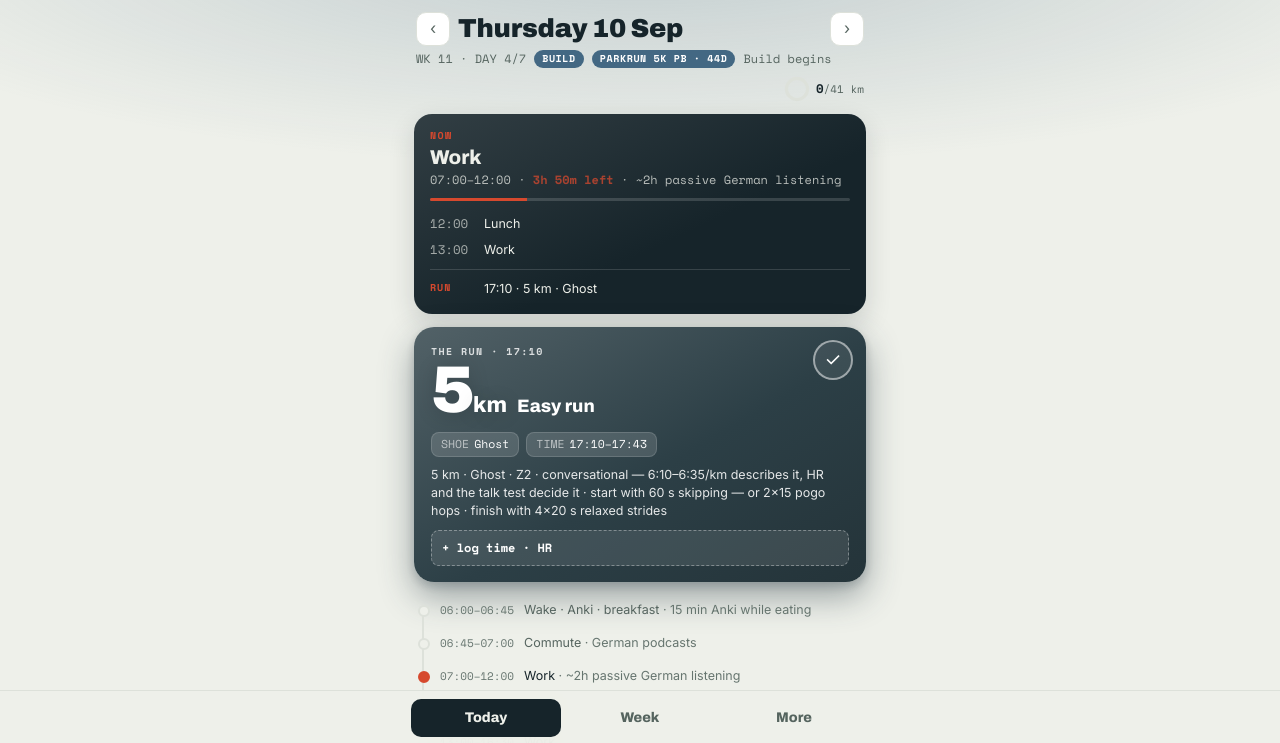
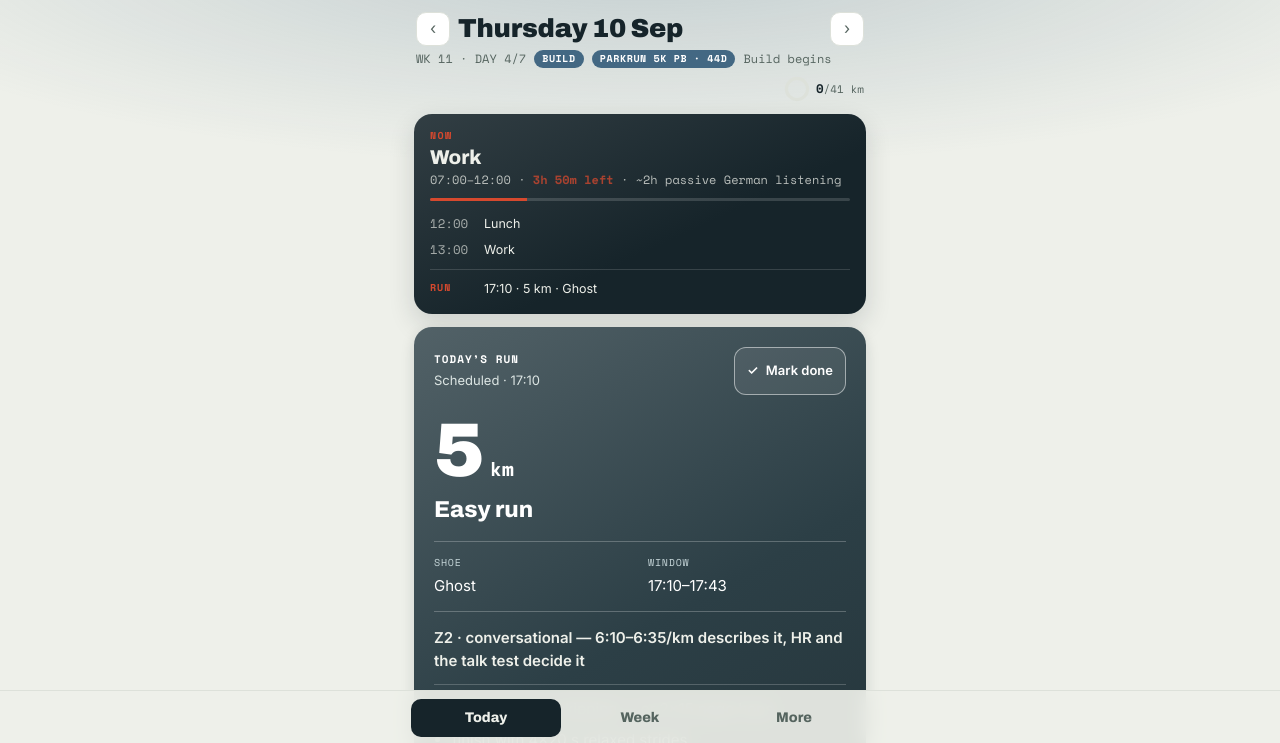
Before and after one commit to jackj-prog/Weekly-planner, a plain HTML site: page index.html in a window 1280 px wide. Shown: the part 55-798 px from the top of the page. Drawn offline with Linux system fonts and the light colour scheme.

Commit message:
design: give the run a readable hierarchy and generous controls

```diff
--- a/css/style.css
+++ b/css/style.css
@@ -191,7 +191,7 @@ button { font: inherit; color: inherit; background: none; border: 0; cursor: poi
   box-shadow: 0 14px 34px color-mix(in srgb, var(--hero-bg) 45%, transparent), 0 4px 10px rgba(22,36,42,0.18);
 }
 .hero.race { background: var(--accent); background: linear-gradient(150deg, color-mix(in srgb, var(--accent) 84%, #fff) 0%, var(--accent) 55%, color-mix(in srgb, var(--accent) 82%, #000) 100%); box-shadow: 0 16px 40px color-mix(in srgb, var(--accent) 48%, transparent), 0 4px 10px rgba(22,36,42,0.2); }
-.hero.done { opacity: 0.72; }
+.hero.done { opacity: 1; }
 .hero .h-tag { font-family: var(--mono); font-size: 10px; font-weight: 700; letter-spacing: 0.14em; opacity: 0.8; text-transform: uppercase; }
 .hero .h-row { display: flex; align-items: baseline; gap: 10px; margin-top: 2px; }
 .hero .h-km { font-family: var(--display); font-weight: 900; font-size: 66px; line-height: 0.9; letter-spacing: -0.03em; text-shadow: 0 2px 20px rgba(0,0,0,0.18); }
@@ -635,7 +635,7 @@ button:focus-visible { outline: 2px solid var(--accent); outline-offset: 2px; }
 .c-plan .xs { font-family: var(--mono); font-size: 11.5px; color: var(--t2); white-space: nowrap; }
 
 /* ---- earned moments ------------------------------------------------------ */
-.hero.done { opacity: 0.82; }
+.hero.done { opacity: 1; }
 .hero.done::after {
   content: "BANKED";
   position: absolute; right: 16px; top: 64px;
@@ -842,7 +842,7 @@ button:focus-visible { outline: 2px solid var(--accent); outline-offset: 2px; }
   border: 1px solid rgba(255, 255, 255, 0.3); border-radius: 8px; cursor: pointer;
 }
 /* logging stays available after the tick — that's exactly when you log */
-.hero.done .h-detail { padding-right: 110px; }
+.hero.done .h-detail { padding-right: 0; }
 
 /* EF sparkline — one line, no axes, the trend IS the message */
 .ef-spark { margin: 2px 0 10px; }
@@ -1001,3 +1001,39 @@ button:focus-visible { outline: 2px solid var(--accent); outline-offset: 2px; }
 .frow.is-race .fr { color: var(--accent); }
 .frow.is-race .fbar i { background: var(--accent); }
 .frow.is-now .fi, .frow.is-now .fn { color: var(--text); font-weight: 700; }
+
+/* Run instrument: stable hierarchy and actual 48px controls, in both themes. */
+.hero { border-radius: 18px; padding: 20px; box-shadow: 0 5px 14px rgba(22,36,42,.15); }
+.hero::before, .hero.done::after { display: none; }
+.h-top { display: flex; justify-content: space-between; align-items: center; gap: 12px; }
+.hero .h-tag { font-size: 11px; opacity: 1; letter-spacing: .09em; }
+.h-state { display: block; margin-top: 3px; font-family: var(--body); font-size: 13px; font-weight: 400; letter-spacing: 0; text-transform: none; color: #dce5e3; }
+.hero .h-tick { position: static; flex: 0 0 auto; width: auto; min-height: 48px; height: auto; padding: 0 12px; border-radius: 12px; font-family: var(--body); font-size: 13px; font-weight: 600; line-height: 1.2; border-width: 1px; }
+.hero .h-tick::after { display: none; }
+.hero .h-tick span { margin-right: 4px; }
+.hero .h-row { display: block; margin-top: 20px; }
+.hero .h-km { font-size: 76px; line-height: .95; text-shadow: none; font-variant-numeric: tabular-nums; }
+.hero .h-km small { font-family: var(--mono); font-size: 20px; margin-left: 7px; }
+.hero .h-session { margin-top: 10px; font-size: 23px; line-height: 1.16; text-wrap: balance; }
+.hero .h-meta { display: grid; grid-template-columns: 1fr 1fr; margin-top: 18px; gap: 16px; padding: 14px 0; border-block: 1px solid rgba(255,255,255,.24); }
+.hero .h-meta span { padding: 0; border: 0; border-radius: 0; background: none; font-family: var(--body); font-size: 15px; min-width: 0; }
+.hero .h-meta b { display: block; font-family: var(--mono); font-size: 10px; letter-spacing: .08em; margin-bottom: 4px; opacity: 1; color: #c5d5d8; }
+.hero .h-detail { font-size: 15px; line-height: 1.55; opacity: 1; color: #eef0ea; margin-top: 14px; }
+.hero .h-log { min-height: 52px; padding: 13px 14px; margin-top: 18px; border-style: solid; font-family: var(--body); font-size: 16px; border-color: rgba(255,255,255,.45); background: rgba(255,255,255,.12); border-radius: 12px; }
+.hero .h-log > span[aria-hidden] { float: right; font-size: 22px; }
+.hero .h-log > small { display: block; font-size: 12px; margin-top: 3px; font-weight: 400; color: #dce5e3; }
+.hero .h-log.form { grid-template-columns: 1fr; gap: 14px; padding: 14px; }
+.hero .st-f { display: grid; grid-template-columns: minmax(0,1fr) auto; align-items: center; gap: 8px; }
+.hero .st-l { font-size: 11px; opacity: 1; text-align: left; }
+.hero .st-b { width: 48px; height: 48px; flex-basis: 48px; }
+.hero .st-v { min-width: 66px; }
+.hero .st-wide .st { gap: 6px; }
+.hero .rl-save, .hero .rl-x { min-height: 48px; }
+.hero .rl-save { background: var(--paper); color: var(--text); }
+.hero .h-tick:focus-visible, .hero .h-log:focus-visible, .hero .st-b:focus-visible { outline-color: #fff; }
+.hero .h-guard { font-size: 14px; }
+.resthero { border-style: solid; border-left: 4px solid var(--phase-base); padding: 18px; font-size: 15px; }
+.resthero b { font-size: 20px; margin-bottom: 4px; }
+.hero .h-detail p { font-weight: 600; }
+.hero .h-detail ul { margin: 12px 0 0; padding: 12px 0 0 18px; border-top: 1px solid rgba(255,255,255,.2); }
+.hero .h-detail li + li { margin-top: 8px; }
--- a/js/app.js
+++ b/js/app.js
@@ -6,7 +6,7 @@
 (function () {
   'use strict';
 
-  const APP_VERSION = '4.24.2';
+  const APP_VERSION = '4.25.0';
   const DB = window.DayBuilder;
 
   const CAT_VAR = {
@@ -555,19 +555,28 @@
           '<button class="h-share" aria-label="Share run card">⤴</button></div>';
       }
     } else if (canLog) {
-      logHTML = '<button class="h-log" aria-label="Log this run">+ log time · HR</button>';
-    }
+      logHTML = '<button class="h-log" aria-label="Log this run">Log this run <span aria-hidden="true">↗</span><small>Time · heart rate · conditions</small></button>';
+    }
+    // Distance and shoe already have dedicated fields. Split the remaining
+    // source text at its own separators without rewriting any prescription.
+    const prefix = kmTxt + ' km · ' + r.run.shoe + ' · ';
+    const detail = r.detail.startsWith(prefix) ? r.detail.slice(prefix.length) : r.detail;
+    const instructions = detail.split(' · ');
+    const effort = instructions.splice(0, Math.min(2, instructions.length)).join(' · ');
     const hero = el(
       '<section class="hero' + (isRace ? ' race' : '') + (isDone ? ' done' : '') + (just === r.id ? ' just' : '') + '">' +
-      '<div class="h-tag">' + (isRace ? 'RACE DAY' : 'The run') + ' · ' + r.start + '</div>' +
+      '<div class="h-top"><div class="h-tag">' + (isRace ? 'RACE DAY' : 'TODAY’S RUN') +
+      '<span class="h-state">' + (isDone ? 'Completed' : logged ? 'Run logged' : iso < todayISO() ? 'Not marked done' : 'Scheduled · ' + r.start) + '</span></div>' +
+      '<button class="h-tick' + (isDone ? ' on' : '') + '" aria-pressed="' + isDone + '" aria-label="' +
+      (isDone ? 'Mark run not done' : 'Mark run done') + '"><span aria-hidden="true">✓</span> ' + (isDone ? 'Done' : 'Mark done') + '</button></div>' +
       '<div class="h-row"><div class="h-km">' + kmTxt + '<small>km</small></div>' +
       '<div class="h-session">' + esc(r.title) + '</div></div>' +
-      '<div class="h-meta"><span><b>SHOE</b>' + esc(r.run.shoe) + '</span><span><b>TIME</b>' + r.start + '–' + r.end + '</span></div>' +
-      '<div class="h-detail">' + esc(withZones(r.detail)) + '</div>' +
+      '<div class="h-meta"><span><b>SHOE</b>' + esc(r.run.shoe) + '</span><span><b>WINDOW</b>' + r.start + '–' + r.end + '</span></div>' +
+      '<div class="h-detail"><p>' + esc(withZones(effort)) + '</p>' +
+      (instructions.length ? '<ul>' + instructions.map((s) => '<li>' + esc(withZones(s)) + '</li>').join('') + '</ul>' : '') + '</div>' +
       (longRunGuard(iso, day) || '') +
       paceTableHTML(r.table) +
-      logHTML +
-      '<button class="h-tick' + (isDone ? ' on' : '') + '" aria-pressed="' + isDone + '" aria-label="Mark run done">✓</button></section>'
+      logHTML + '</section>'
     );
     hero.querySelector('.h-tick').addEventListener('click', () => {
       if (!done[r.id]) state.justTicked = r.id;   // animate on tick-on only
--- a/sw.js
+++ b/sw.js
@@ -5,7 +5,7 @@
    ========================================================================== */
 'use strict';
 
-const CACHE_VERSION = 'week-os-v4.24.2';
+const CACHE_VERSION = 'week-os-v4.25.0';
 const ASSETS = [
   './',
   './index.html',
```
Also changed, not shown: 1 other file.
